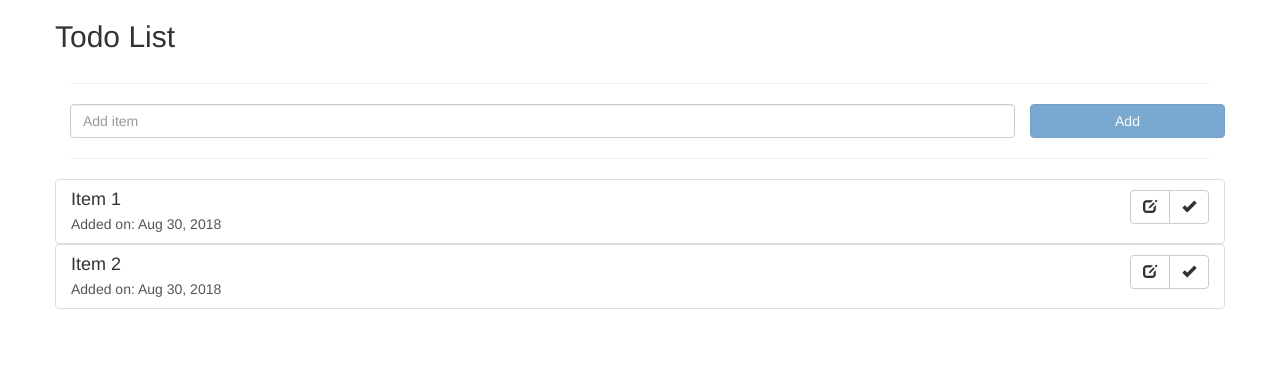
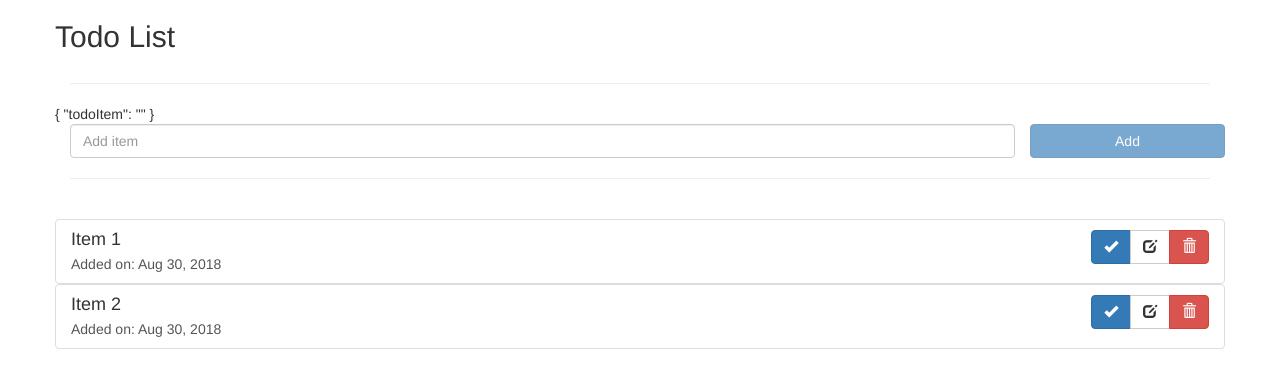
Before and after one commit to yogesh061/angular_todo_v2, an Angular app: page / in a window 1280 px wide. Shown: the top 388 px of the page. Built offline with nearby package versions, Linux system fonts and the light colour scheme.

Commit message:
Added separate todo list item component

```diff
--- a/src/app/app.component.html
+++ b/src/app/app.component.html
@@ -4,6 +4,7 @@
   </div>
   <hr>
   <div class="row">
+      {{todoForm.value | json}}
       <form #todoForm = "ngForm" (ngSubmit)="onTodoFormSubmit(todoForm)" class="form-inline">
           <div class="form-group col-xs-10">
             <input
@@ -24,23 +25,9 @@
   </div>
   <hr>
   <div class="row">
-    <div class="list-group" *ngFor = "let todoListItem of todoListItems">
-      <a href="" class="list-group-item col-xs-12">
-        <div class="pull-left">
-            <h4 class="list-group-item-heading">{{todoListItem.name}}</h4>
-            <p class="list-group-item-text">Added on: {{todoListItem.addedOn | date}}</p>
-        </div>
-
-        <div class="pull-right btn-group" *ngIf = "!todoListItem.completed">
-          <button class="btn btn-default">
-              <span class="glyphicon glyphicon-edit" aria-hidden="true"></span>
-          </button>
-          <button class="btn btn-default">
-              <span class="glyphicon glyphicon-ok" aria-hidden="true"></span>
-          </button>
-        </div>
-        <div class="clearfix"></div>
-      </a>
-    </div>
+    <app-todo-item
+      *ngFor = "let todoListItem of todoListItems"
+      [todoItem] = "todoListItem"
+    ></app-todo-item>
   </div>
 </div>
--- a/src/app/app.component.ts
+++ b/src/app/app.component.ts
@@ -9,21 +9,21 @@ import { TodoListItemModel } from './todolist-item.model';
   styleUrls: ['./app.component.css']
 })
 export class AppComponent {
+  lastTodoId = 0;
+
   todoListItems: TodoListItemModel[] = [
-    new TodoListItemModel('Item 1', new Date().toString(), false),
-    new TodoListItemModel('Item 2', new Date().toString(), false)
+    new TodoListItemModel(++this.lastTodoId, 'Item 1', new Date().toString(), false),
+    new TodoListItemModel(++this.lastTodoId, 'Item 2', new Date().toString(), false)
   ];
+  title = 'Todo List';
 
-  title = 'Todo List';
   constructor() {
-
   }
 
   onTodoFormSubmit(form: NgForm) {
     const todoItemName = form.value.todoItem;
-    const newTodoItem = new TodoListItemModel(todoItemName, new Date().toString(), false);
+    const newTodoItem = new TodoListItemModel(++this.lastTodoId, todoItemName, new Date().toString(), false);
     this.todoListItems.push(newTodoItem);
     form.reset();
-
   }
 }
--- a/src/app/app.module.ts
+++ b/src/app/app.module.ts
@@ -3,10 +3,12 @@ import { NgModule } from '@angular/core';
 import { FormsModule } from '@angular/forms'
 
 import { AppComponent } from './app.component';
+import { TodoItemComponent } from './todo-item/todo-item.component';
 
 @NgModule({
   declarations: [
-    AppComponent
+    AppComponent,
+    TodoItemComponent
   ],
   imports: [
     BrowserModule,
--- /dev/null
+++ b/src/app/todo-item/todo-item.component.html
@@ -0,0 +1,20 @@
+<div class="list-group">
+  <a href="#" class="list-group-item col-xs-12">
+    <div class="pull-left">
+      <h4 class="list-group-item-heading">{{todoItem.name}}</h4>
+      <p class="list-group-item-text">Added on: {{todoItem.addedOn | date}}</p>
+    </div>
+    <div class="pull-right btn-group" *ngIf="!todoItem.completed">
+      <button class="btn btn-primary">
+        <span class="glyphicon glyphicon-ok" aria-hidden="true"></span>
+      </button>
+      <button class="btn btn-default">
+        <span class="glyphicon glyphicon-edit" aria-hidden="true"></span>
+      </button>
+      <button class="btn btn-danger">
+        <span class="glyphicon glyphicon-trash" aria-hidden="true"></span>
+      </button>
+    </div>
+    <div class="clearfix"></div>
+  </a>
+</div>
--- /dev/null
+++ b/src/app/todo-item/todo-item.component.ts
@@ -0,0 +1,18 @@
+import { Component, OnInit, Input } from '@angular/core';
+import { TodoListItemModel } from '../todolist-item.model';
+
+@Component({
+  selector: 'app-todo-item',
+  templateUrl: './todo-item.component.html',
+  styleUrls: ['./todo-item.component.css']
+})
+export class TodoItemComponent implements OnInit {
+
+  @Input() todoItem: TodoListItemModel;
+
+  constructor() { }
+
+  ngOnInit() {
+  }
+
+}
--- a/src/app/todolist-item.model.ts
+++ b/src/app/todolist-item.model.ts
@@ -1,3 +1,3 @@
 export class TodoListItemModel {
-    constructor(public name: string, public addedOn: string, public completed: boolean = false) {}
+    constructor(public todoId: number, public name: string, public addedOn: string, public completed: boolean = false) {}
 }
```
Also changed, not shown: src/app/todo-item/todo-item.component.css (added), 1 other file (tests, documents, lock files or other folders).
